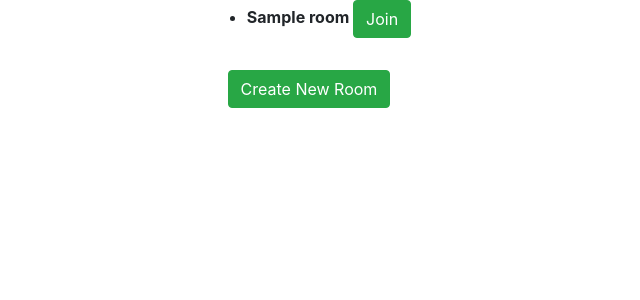
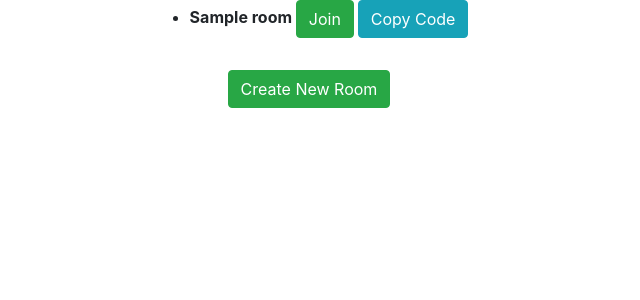
Before and after one commit to Tauhid-UAP/HomieChat, a Django app: page /room_list_view/ in a window 1280 px wide. Shown: the part 56-356 px from the top of the page, without its empty margins (331-971 px from the left). Run offline with Django 3.2, Linux system fonts and the light colour scheme; a user stored in the database is signed in; tables that the repository leaves empty hold one stand-in row (values such as "Sample post").

Commit message:
Copy room code with click.

```diff
--- a/homiechat/rooms/templates/rooms/room_list_view.html
+++ b/homiechat/rooms/templates/rooms/room_list_view.html
@@ -1,4 +1,6 @@
 {% extends 'main.html' %}
+
+{% load static %}
 
 {% block content %}
     <div id="rooms" class="nav justify-content-center">
@@ -7,6 +9,23 @@
                 <li>
                     <p class="font-weight-bold">
                         {{room.name}} <a class="btn btn-success" href="{% url 'join_chat_view' room.code %}">Join</a>
+                        <button id="{{room.code}}" class="btn btn-info">Copy Code</button>
+                        <script>
+                            var btnCopy = document.querySelector('#{{room.code}}');
+                            btnCopy.addEventListener('click', () => {
+                                var copyText = document.createElement('textarea');
+                                document.body.appendChild(copyText);
+                                copyText.innerHTML = '{{room.code}}';
+
+                                /* Select the text field */
+                                copyText.select();
+                                copyText.setSelectionRange(0, 99999); /* For mobile devices */
+
+                                /* Copy the text inside the text field */
+                                document.execCommand("copy");
+                                document.body.removeChild(copyText);
+                            });
+                        </script>
                     </p>
                 </li>
             {% endfor %}
--- a/homiechat/rooms/views.py
+++ b/homiechat/rooms/views.py
@@ -117,6 +117,7 @@ class RoomListView(LoginRequiredMixin, ListView):
         # users can only view their own rooms
         rooms = Room.objects.filter(user=request.user)
         context['rooms'] = rooms
+        context['json_rooms'] = rooms
 
         return render(request, self.template_name, context)
 
```
Also changed, not shown: homiechat/static/js/utils.js (added, +11 -0 lines), homiechat/rooms/models.py (line endings or trailing spaces).
